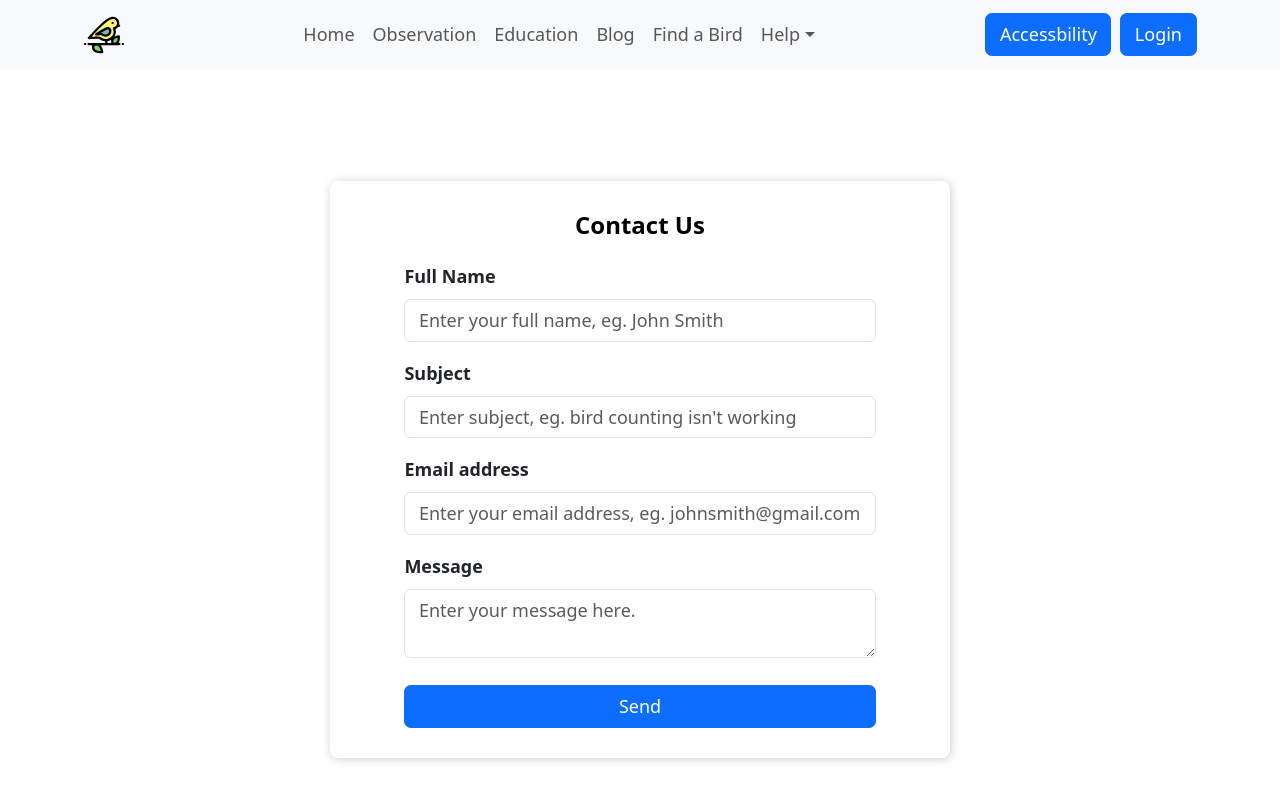
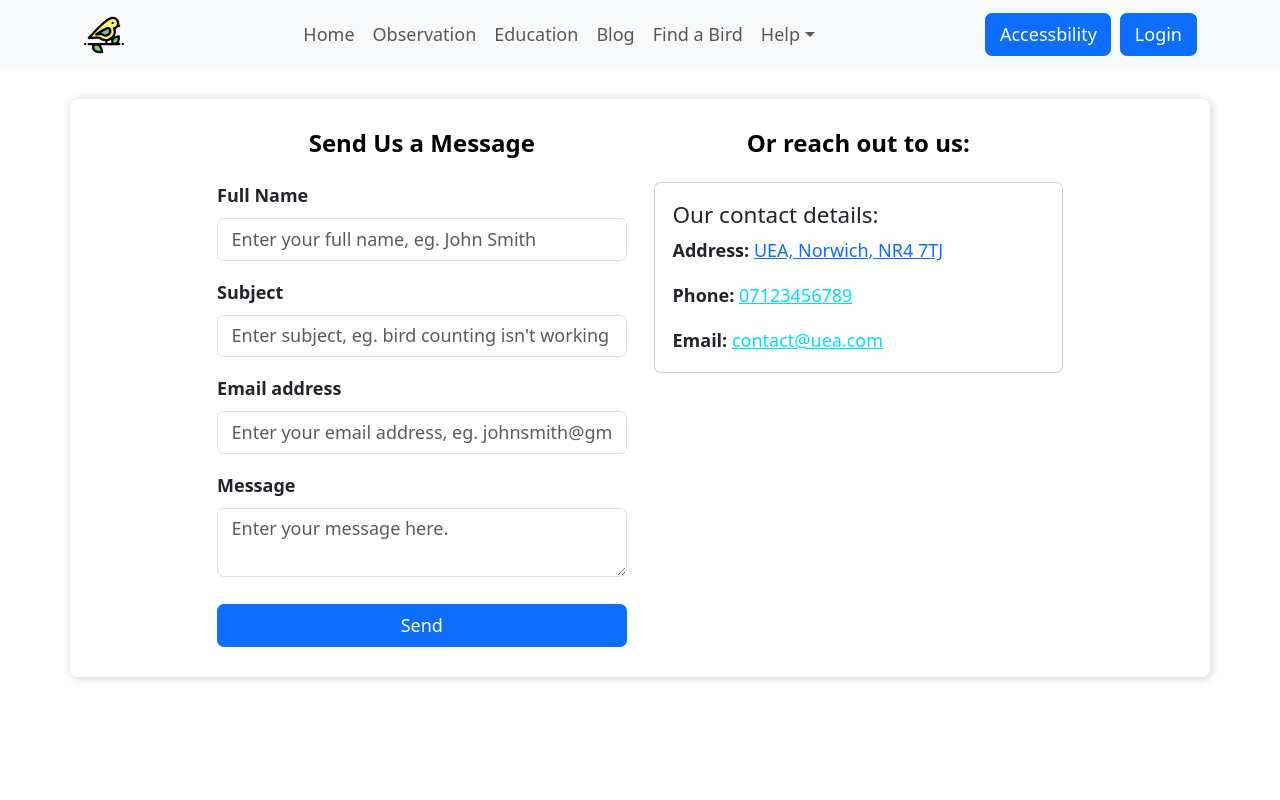
Before and after one commit to IgorSteps/dickcissel, a React (Create React App) app: page /contact-us in a window 1280 px wide. Shown: the top 800 px of the page. Built offline with nearby package versions, Linux system fonts and the light colour scheme; what miragejs would draw is missing.

Commit message:
DIC-22: Confirmation Modal for contact us form. (#16)
* Confirmation Modal for contact us

* Refactor contact us form to be its own component

* Add contact details

* Accessbility

* Minor fixes

```diff
--- a/src/App.css
+++ b/src/App.css
@@ -85,6 +85,10 @@ html[data-bs-theme='high-contrast'] {
   --bs-body-color: #fff;
 }
 
+html[data-bs-theme='dark'] h3 {
+  color: white;
+}
+
 html[data-bs-theme='high-contrast'] h3 {
   color: white;
 }
@@ -102,7 +106,7 @@ html[data-bs-theme='high-contrast'] #fullname::placeholder {
 html[data-bs-theme='high-contrast'] #subject::placeholder {
   color: white;
 }
-html[data-bs-theme='high-contrast'] #email::placeholder {
+html[data-bs-theme='high-contrast'] #email::placeholder, #currentpassword::placeholder {
   color: white;
 }
 html[data-bs-theme='high-contrast'] #dateofbirth::placeholder {
@@ -180,3 +184,7 @@ html[data-bs-theme="high-contrast"] #data-tables-tabs-tab-birds {
 html[data-bs-theme="high-contrast"] .accordion-button.collapse::after {
   color: white;
 }
+
+html[data-bs-theme="high-contrast"] #address, #phone, #email {
+  color: #00DDFF;
+}
--- /dev/null
+++ b/src/components/help/confirmationModal.js
@@ -0,0 +1,28 @@
+import Button from 'react-bootstrap/Button';
+import Modal from 'react-bootstrap/Modal';
+
+function generateMessageID () {
+    const array = new Uint32Array(1);
+    window.crypto.getRandomValues(array)
+    console.debug("Unique msg ID: ", array)
+    return array
+  }
+
+function HelpConfirmationModal({ show, handleClose }) {
+  return (
+    <Modal show={show} onHide={handleClose}>
+        <Modal.Header closeButton>
+          <Modal.Title>Thank you for sending your query!</Modal.Title>
+        </Modal.Header>
+        <Modal.Body>Your query ID is {generateMessageID()}.</Modal.Body>
+        <Modal.Body>We have received your message and will aim to respond in 3 working days.</Modal.Body>
+        <Modal.Footer>
+          <Button variant="primary" onClick={handleClose}>
+            OK
+          </Button>
+        </Modal.Footer>
+      </Modal>
+  );
+}
+
+export default HelpConfirmationModal;
--- a/src/components/help/contact.js
+++ b/src/components/help/contact.js
@@ -1,10 +1,9 @@
-import Button from 'react-bootstrap/Button';
-import Form from 'react-bootstrap/Form';
 import BasicNavbar from "../navbar/navbar"
-import { Container } from 'react-bootstrap';
-import InputGroup from 'react-bootstrap/InputGroup';
+import { Container, Col, Row } from 'react-bootstrap';
 import React, { useState , useEffect} from "react";
-import validator from 'validator'
+import HelpConfirmationModal from './confirmationModal';
+import ContactUsForm from "./contactUsForm";
+import ContactUsDetails from "./contactUsDetails";
 
 function ContactUs() {
     // Warn users if they try to leave a page with unsubmitted changes.
@@ -22,92 +21,30 @@ function ContactUs() {
         };
     }, []);
 
-    // Validation.
-    const [nameErrorMessage, setNameErrorMessage] = useState('')
-    const validateName = (name) => {
-        if (name.trim().length === 0) {
-            setNameErrorMessage('Name field must not be empty')
-        } else {
-            setNameErrorMessage('')
-        }
-    };
-
-    const [subjectErrorMessage, setSubjectErrorMessage] = useState('')
-    const validateSubject = (subject) => {
-        if (subject.trim().length === 0) {
-            setSubjectErrorMessage('Subject field must not be empty')
-        } else {
-            setSubjectErrorMessage('')
-        }
-    };
-
-    const [emailErrorMessage, setEmailErrorMessage] = useState('')
-    const validateEmail = (email) => {
-        if (!validator.isEmail(email)) {
-            setEmailErrorMessage("Please enter valid email")
-        } else {
-            setEmailErrorMessage('')
-        }
+    const [confrimationModalShow, setConfirmationModalShow] = useState(false);
+    const handleClose = () => {
+        setConfirmationModalShow(false);
+    }
+    const handleSubmit = (e) => {
+        e.preventDefault()
+        e.stopPropagation();
+        setConfirmationModalShow(true)
     }
 
 
   return (
     <>
     <BasicNavbar />
-    <Container className='login-form-container'>
-    <Form className='login-form'>
-
-        <h3 className="login-form-title">Contact Us</h3>
-        <Form.Group className="mb-3 login-form-content" controlId="formBasicEmail">
-            <Form.Label htmlFor="fullname">Full Name</Form.Label>
-            <Form.Control
-            id="fullname"
-            type="text"
-            placeholder="Enter your full name, eg. John Smith"
-            onChange={e => validateName(e.target.value)}
-            required/>
-            {nameErrorMessage && <Form.Text className='text-danger' aria-describedby="fullname">{nameErrorMessage}</Form.Text>}
-        </Form.Group>
-
-        <Form.Group className="mb-3 login-form-content" controlId="formBasicEmail">
-            <Form.Label htmlFor="subject">Subject</Form.Label>
-            <Form.Control
-            type="text"
-            id='subject'
-            placeholder="Enter subject, eg. bird counting isn't working"
-            onChange={e => validateSubject(e.target.value)}
-            required/>
-            {subjectErrorMessage && <Form.Text className='text-danger' aria-describedby="subject">{subjectErrorMessage}</Form.Text>}
-        </Form.Group>
-
-        <Form.Group className="mb-3 login-form-content" controlId="formBasicEmail">
-            <Form.Label htmlFor="email">Email address</Form.Label>
-            <Form.Control
-            type="email"
-            id='email'
-            onChange={(e) => validateEmail(e.target.value)}
-            placeholder="Enter your email address, eg. johnsmith@gmail.com"
-            required/>
-            {emailErrorMessage && <Form.Text className="text-danger">{emailErrorMessage}</Form.Text>}
-        </Form.Group>
-
-        <Form.Label htmlFor="message" className='login-form-content'>Message</Form.Label>
-        <InputGroup className='mb-3 login-form-content'>
-            <Form.Control
-            id='message'
-            as="textarea"
-            aria-label="textarea"
-            placeholder='Enter your message here.'
-            required/>
-        </InputGroup>
-
-        <div className='login-form-content d-grid gap-2 mt-4'>
-            <Button variant="primary" type="submit">
-                Send
-            </Button>
-        </div>
-
-    </Form>
+    <Container className='observation-form'>
+        <Row className="login-form-content">
+            <Col>
+                <ContactUsForm handleSubmit={handleSubmit} />
+            </Col>
+            <Col>
+                <ContactUsDetails />
+            </Col>
+        </Row>
+        <HelpConfirmationModal show={confrimationModalShow} handleClose={handleClose}/>
     </Container>
     </>
   );
--- /dev/null
+++ b/src/components/help/contactUsDetails.js
@@ -0,0 +1,31 @@
+import React from 'react';
+import { Row, Col, Card } from 'react-bootstrap';
+
+function ContactUsDetails() {
+    const email = "contact@uea.com";
+    const phone = "07123456789";
+    const address = "UEA, Norwich, NR4 7TJ";
+    const mapQuery = "https://www.google.com/maps/search/?api=1&query=" + encodeURIComponent(address);
+
+    return (
+        <>
+        <h3 className="login-form-title">Or reach out to us:</h3>
+        <Card>
+            <Card.Body>
+                <Card.Title>Our contact details:</Card.Title>
+                <Card.Text>
+                    <strong>Address:</strong> <a id="address" href={mapQuery} target="_blank" rel="noopener noreferrer" aria-label="Open address in Google Maps">{address}</a>
+                </Card.Text>
+                <Card.Text>
+                    <strong>Phone:</strong> <a id="phone" aria-label={`Call us at ${phone}`} href={`tel:${phone}`}>{phone}</a>
+                </Card.Text>
+                <Card.Text>
+                    <strong>Email:</strong> <a id="email" aria-label={`Send email to ${email}`} href={`mailto:${email}`}>{email}</a>
+                </Card.Text>
+            </Card.Body>
+        </Card>
+        </>
+    )
+}
+
+export default ContactUsDetails
--- /dev/null
+++ b/src/components/help/contactUsForm.js
@@ -0,0 +1,92 @@
+import InputGroup from 'react-bootstrap/InputGroup';
+import Button from 'react-bootstrap/Button';
+import Form from 'react-bootstrap/Form';
+import React, { useState , useEffect} from "react";
+import validator from 'validator'
+
+function ContactUsForm({handleSubmit}) {
+   // Validation.
+   const [nameErrorMessage, setNameErrorMessage] = useState('')
+   const validateName = (name) => {
+       if (name.trim().length === 0) {
+           setNameErrorMessage('Name field must not be empty')
+       } else {
+           setNameErrorMessage('')
+       }
+   };
+
+   const [subjectErrorMessage, setSubjectErrorMessage] = useState('')
+   const validateSubject = (subject) => {
+       if (subject.trim().length === 0) {
+           setSubjectErrorMessage('Subject field must not be empty')
+       } else {
+           setSubjectErrorMessage('')
+       }
+   };
+
+   const [emailErrorMessage, setEmailErrorMessage] = useState('')
+   const validateEmail = (email) => {
+       if (!validator.isEmail(email)) {
+           setEmailErrorMessage("Please enter valid email")
+       } else {
+           setEmailErrorMessage('')
+       }
+   }
+    return (
+            <Form onSubmit={handleSubmit}>
+
+            <h3 className="login-form-title">Send Us a Message</h3>
+            <Form.Group className="mb-3" >
+                <Form.Label htmlFor="fullname">Full Name</Form.Label>
+                <Form.Control
+                id="fullname"
+                type="text"
+                placeholder="Enter your full name, eg. John Smith"
+                onChange={e => validateName(e.target.value)}
+                required/>
+                {nameErrorMessage && <Form.Text className='text-danger' aria-describedby="fullname">{nameErrorMessage}</Form.Text>}
+            </Form.Group>
+
+            <Form.Group className="mb-3 " >
+                <Form.Label htmlFor="subject">Subject</Form.Label>
+                <Form.Control
+                type="text"
+                id='subject'
+                placeholder="Enter subject, eg. bird counting isn't working"
+                onChange={e => validateSubject(e.target.value)}
+                required/>
+                {subjectErrorMessage && <Form.Text className='text-danger' aria-describedby="subject">{subjectErrorMessage}</Form.Text>}
+            </Form.Group>
+
+            <Form.Group className="mb-3" >
+                <Form.Label htmlFor="email">Email address</Form.Label>
+                <Form.Control
+                type="email"
+                id='email'
+                onChange={(e) => validateEmail(e.target.value)}
+                placeholder="Enter your email address, eg. johnsmith@gmail.com"
+                required/>
+                {emailErrorMessage && <Form.Text className="text-danger">{emailErrorMessage}</Form.Text>}
+            </Form.Group>
+
+            <Form.Label htmlFor="message" >Message</Form.Label>
+            <InputGroup className='mb-3 '>
+                <Form.Control
+                id='message'
+                as="textarea"
+                aria-label="textarea"
+                placeholder='Enter your message here.'
+                required/>
+            </InputGroup>
+
+            <div className='d-grid gap-2 mt-4'>
+                <Button variant="primary" type="submit">
+                    Send
+                </Button>
+            </div>
+
+        </Form>
+    )
+}
+
+export default ContactUsForm
```
